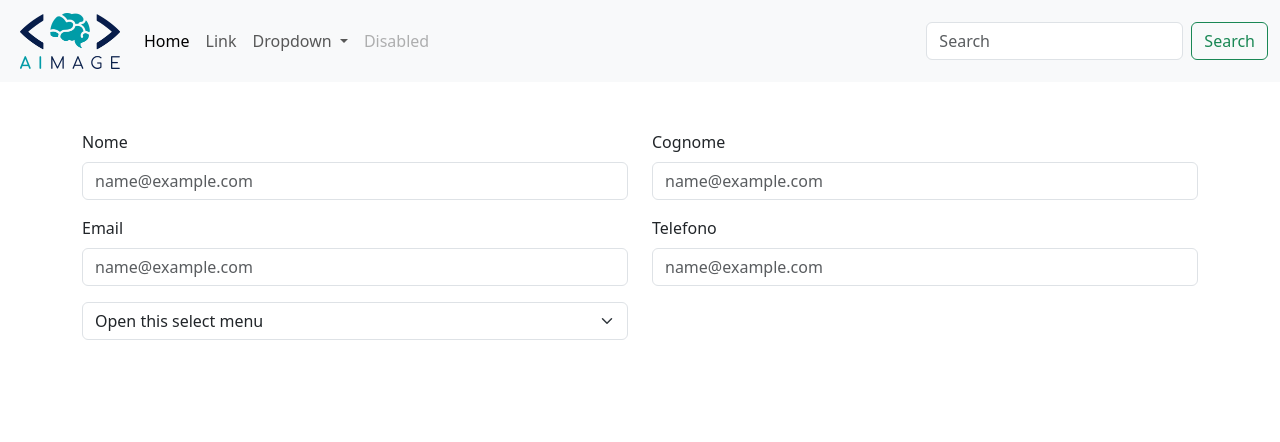
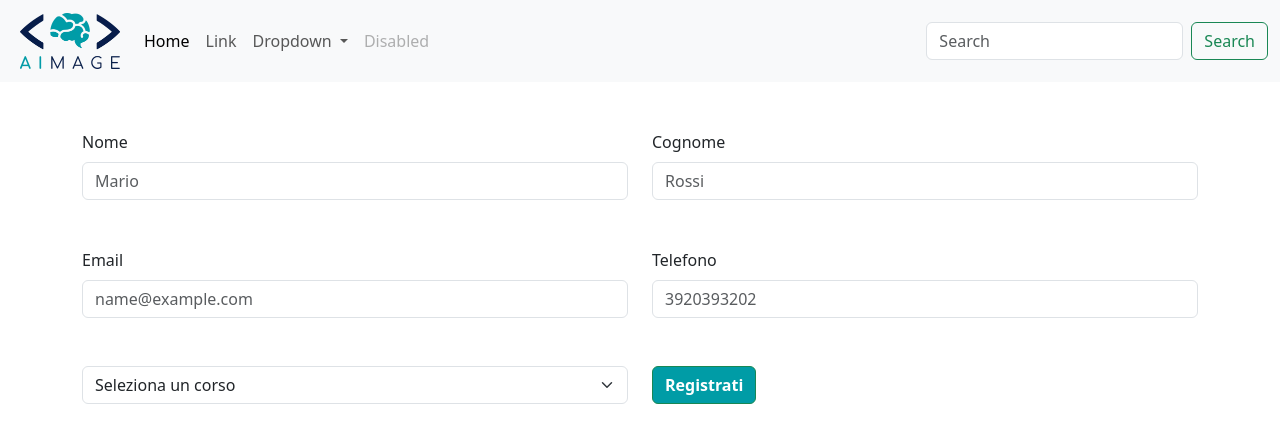
Before and after one commit to LucaB98/front-aimage, a Vue app: page / in a window 1280 px wide. Shown: the top 442 px of the page. Built offline with nearby package versions, Linux system fonts and the light colour scheme.

Commit message:
filled form

```diff
--- a/src/components/AppForm.vue
+++ b/src/components/AppForm.vue
@@ -6,59 +6,75 @@ export default {
 
 <template>
     <!-- Form -->
-    <div class="container">
+    <form class="container">
         <div class="row row-cols-sm-1 row-cols-md-2">
 
             <div class="col">
                 <!-- Nome -->
-                <div class="mb-3">
-                    <label for="exampleFormControlInput1" class="form-label">Nome</label>
-                    <input type="text" class="form-control" id="exampleFormControlInput1"
-                        placeholder="name@example.com">
+                <div class="mb-5">
+                    <label for="name" class="form-label">Nome</label>
+                    <input type="text" class="form-control" id="name" placeholder="Mario">
                 </div>
             </div>
             <div class="col">
                 <!-- cognome -->
-                <div class="mb-3">
-                    <label for="exampleFormControlInput1" class="form-label">Cognome</label>
-                    <input type="text" class="form-control" id="exampleFormControlInput1"
-                        placeholder="name@example.com">
+                <div class="mb-5">
+                    <label for="lastname" class="form-label">Cognome</label>
+                    <input type="text" class="form-control" id="lastname" placeholder="Rossi">
                 </div>
             </div>
             <div class="col">
                 <!-- email -->
-                <div class="mb-3">
-                    <label for="exampleFormControlInput1" class="form-label">Email</label>
-                    <input type="email" class="form-control" id="exampleFormControlInput1"
-                        placeholder="name@example.com">
+                <div class="mb-5">
+                    <label for="email" class="form-label">Email</label>
+                    <input type="email" class="form-control" id="email" placeholder="name@example.com">
                 </div>
             </div>
             <div class="col">
                 <!-- Telefono -->
-                <div class="mb-3">
-                    <label for="exampleFormControlInput1" class="form-label">Telefono</label>
-                    <input type="number" class="form-control" id="exampleFormControlInput1"
-                        placeholder="name@example.com">
+                <div class="mb-5">
+                    <label for="telephone" class="form-label">Telefono</label>
+                    <input type="number" class="form-control" id="telephone" placeholder="3920393202">
                 </div>
             </div>
             <div class="col">
                 <!-- Corso -->
-                <div class="mb-3">
+                <div class="mb-5">
                     <select class="form-select" aria-label="Default select example">
-                        <option selected>Open this select menu</option>
-                        <option value="1">One</option>
-                        <option value="2">Two</option>
-                        <option value="3">Three</option>
+                        <option selected>Seleziona un corso</option>
+                        <option value="1">React</option>
+                        <option value="2">Vue</option>
+                        <option value="3">Nodejs</option>
+                        <option value="3">MongoDB</option>
                     </select>
                 </div>
 
             </div>
+            <div class="col">
+                <!-- Corso -->
+                <div class="mb-3">
+                    <button class="btn btn-success"> Registrati</button>
+                </div>
+
+            </div>
         </div>
-    </div>
+    </form>
 
 
 
 
 </template>
 
-<style scoped></style>
+<style scoped>
+.btn-success {
+    background-color: #009CA6;
+    font-weight: bold;
+
+}
+
+.btn-success:hover {
+    background-color: #00464b;
+
+
+}
+</style>
```
